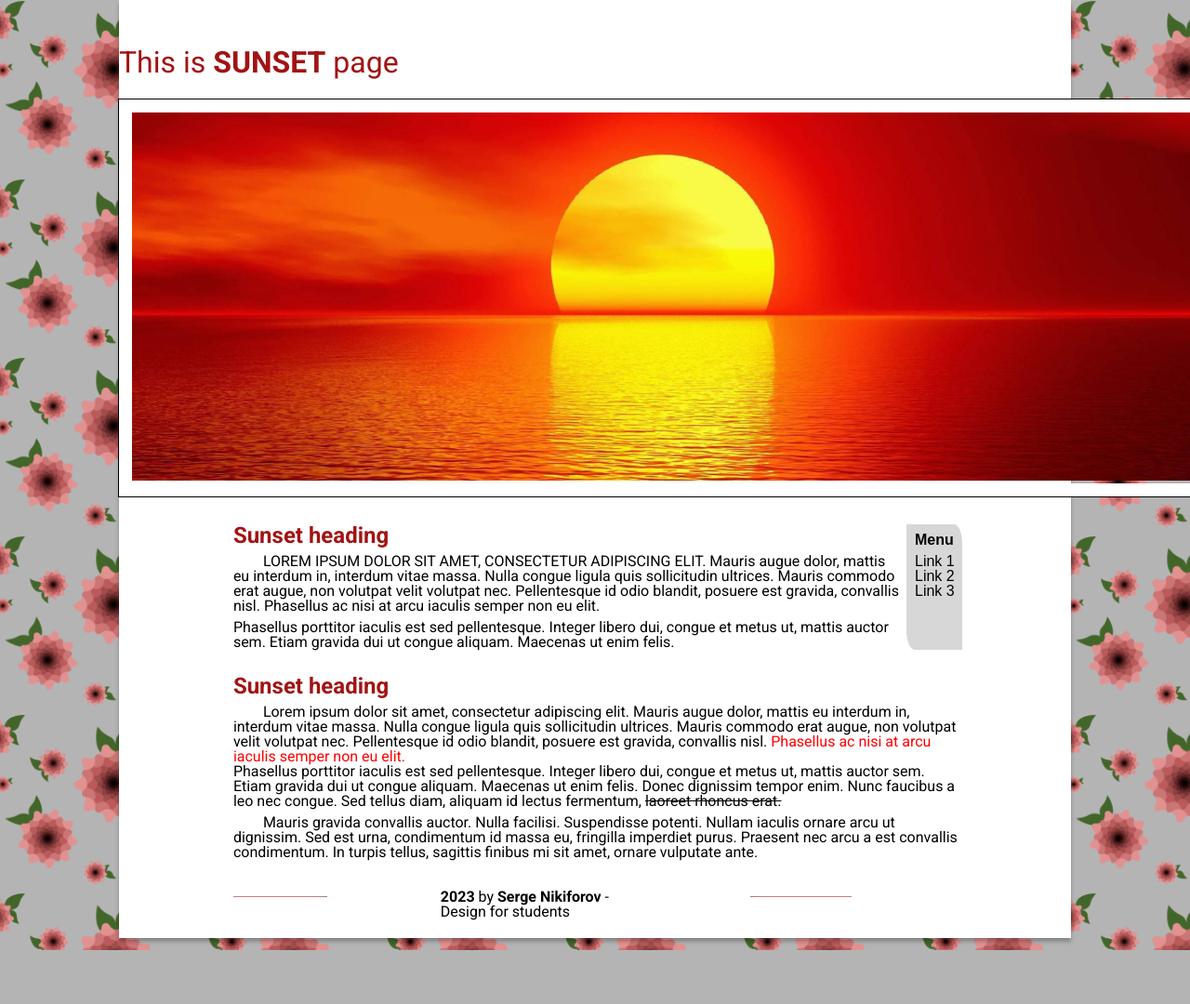
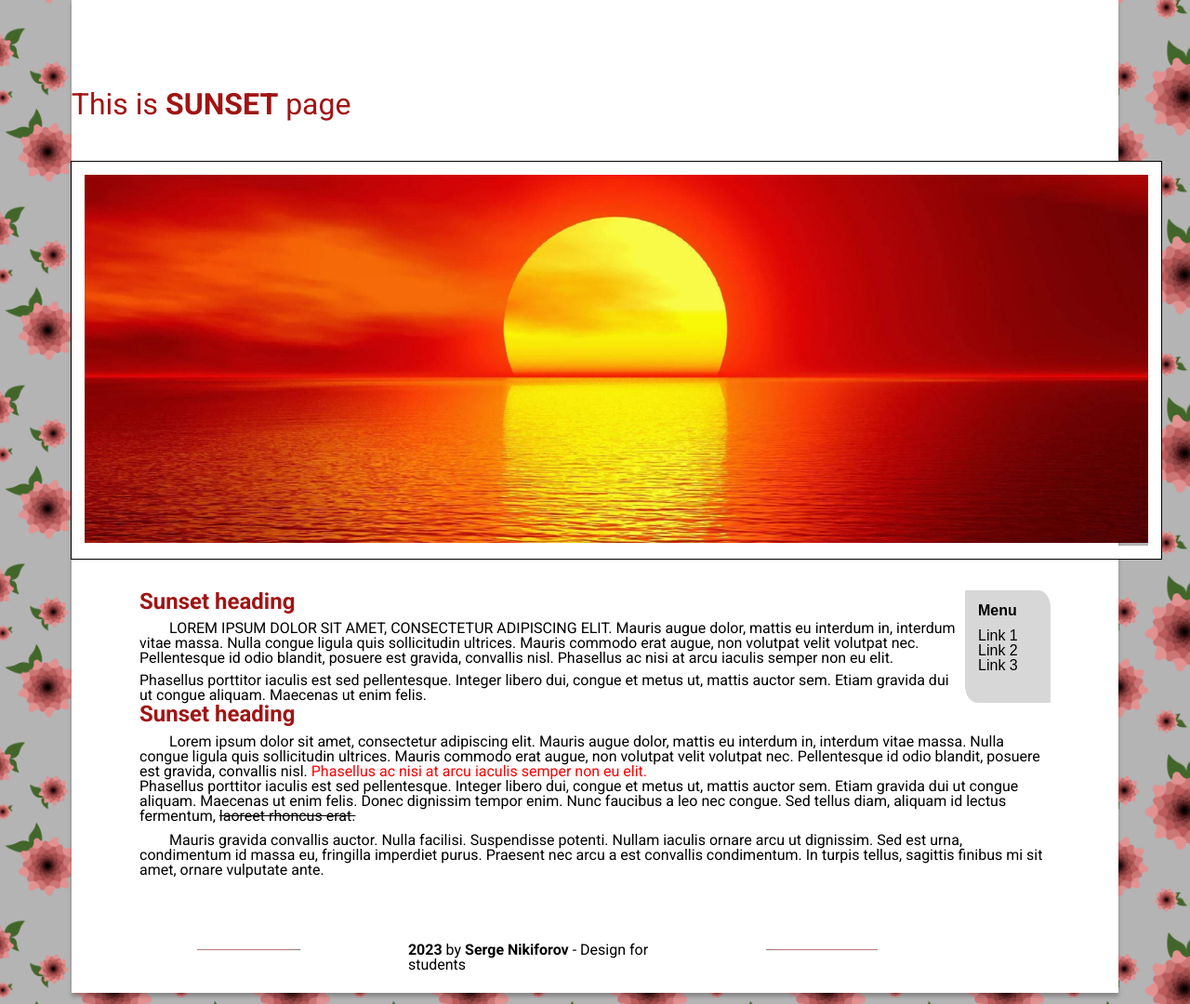
Before and after one commit to Jjcofa/Fullstack-JS, a plain HTML site: page dz05/index.html in a window 1280 px wide. Shown: the whole page at 93% size. Before the commit the page ends 1022 px from the top, so only its background shows below. Drawn offline with Linux system fonts and the light colour scheme.

Commit message:
конечная версия

```diff
--- a/dz05/css/style.css
+++ b/dz05/css/style.css
@@ -10,7 +10,7 @@ body {
     display: flex;
     flex-direction: column;
     background-color: white;
-    width: 80%;
+    width: 88%;
     margin-left: auto;
     margin-right: auto;
     margin-bottom: 1%;
@@ -20,16 +20,16 @@ body {
 .header {
     display: flex;
     flex-direction: column;
-    margin-top: 5%;
+    width: auto;
     margin-left: auto;
     margin-right: auto;
-
 }
 
 .header__heading {
-    color: #A11414;
-    font-weight: 400;
+    padding-top: 96px;
+    margin-bottom: 46px;
     font-size: 2rem;
+    color: #a11414;
 }
 
 .header__heading--spec {
@@ -37,7 +37,7 @@ body {
 }
 
 .header__img-wrap {
-    margin-top: 2%;
+    width: auto;
     border: 14px solid white;
     outline: 1px solid black;
 }
@@ -46,13 +46,13 @@ body {
     display: flex;
     flex-direction: row;
     flex-wrap: wrap;
-    margin-top: 3%;
-    margin-left: 12%;
+    margin: 3% auto;
 }
 
 .section--flx {
     display: flex;
     width: 87%;
+    margin: 0 auto;
 }
 
 .article__heading {
@@ -115,7 +115,7 @@ body {
     flex-direction: row;
     flex-wrap: wrap;
     width: 87%;
-    margin-top: 3%;
+    margin: 0 auto;
 }
 
 .container__content_text_first {
@@ -145,7 +145,7 @@ body {
 }
 
 .footer__item {
-    width: 33%;
+    width: 38%;
     padding-top: 0.5%;
     margin-left: auto;
     margin-right: auto;
```
